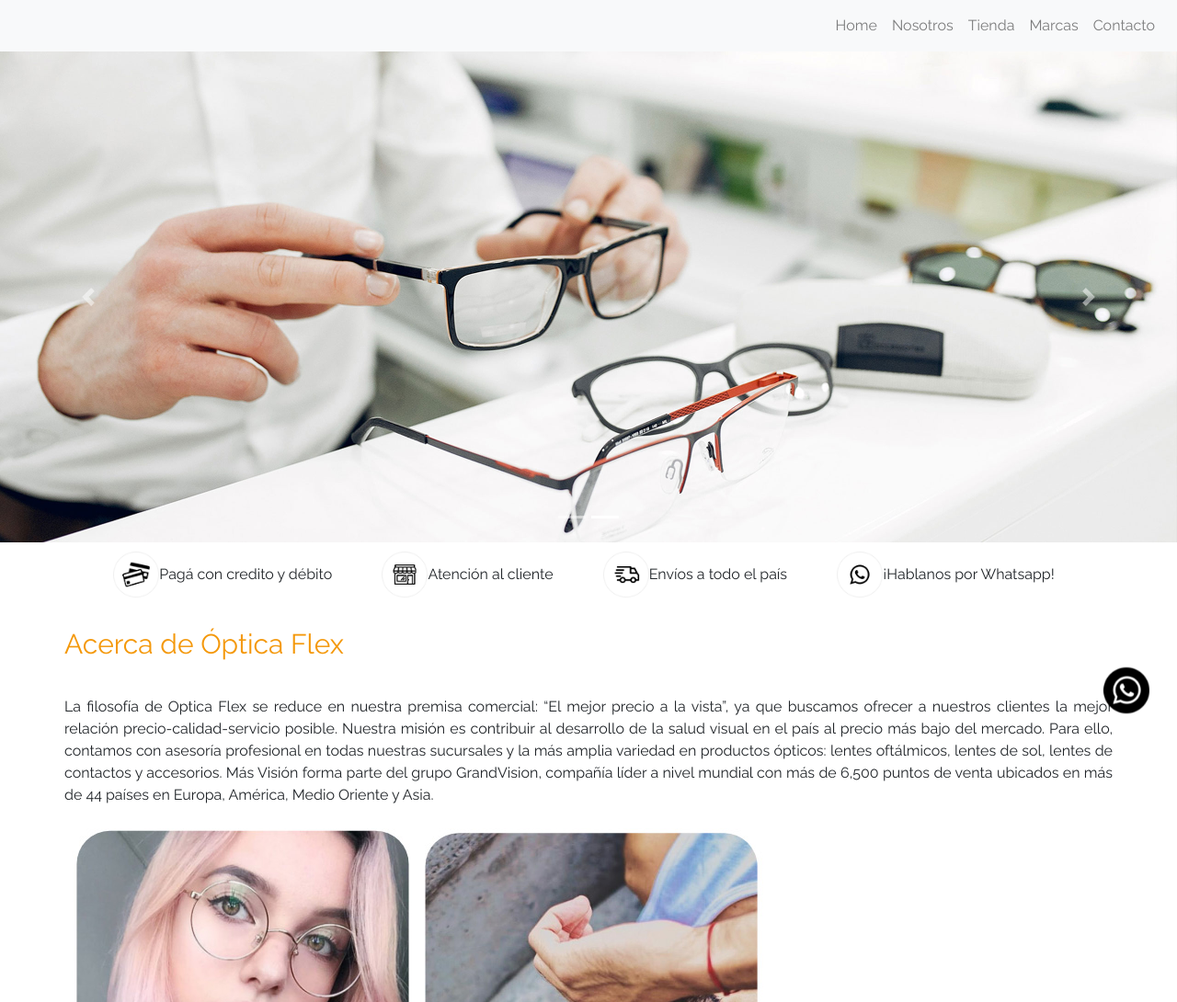
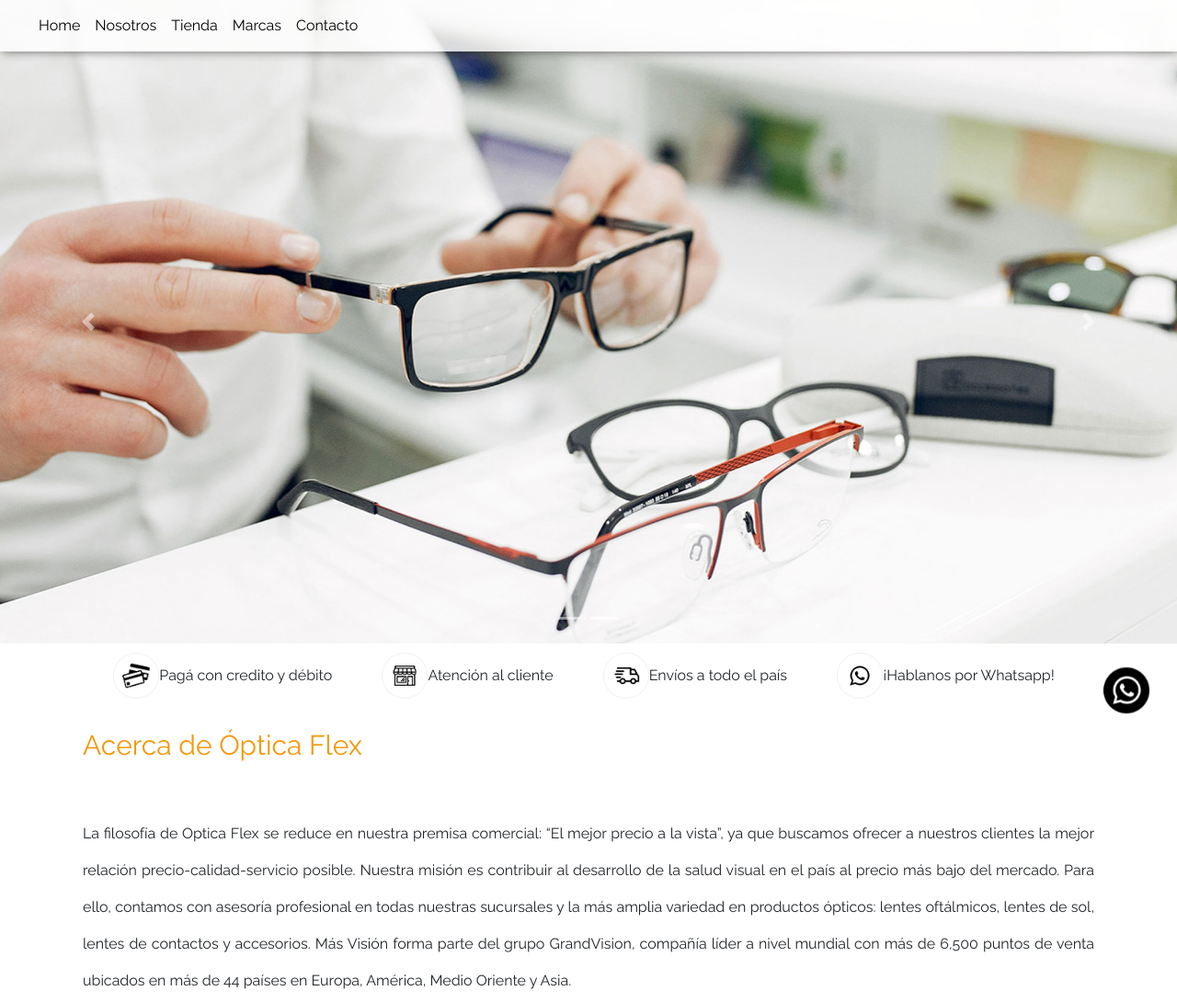
Before and after one commit to Comnicgithub/opticaflex, a plain HTML site: page pages/nosotros.html in a window 1280 px wide. Shown: the top 1090 px of the page at 92% size. Drawn offline with nearby package versions, Linux system fonts and the light colour scheme.

Commit message:
Configuracion del nav bar y slide

```diff
--- a/pages/nosotros.html
+++ b/pages/nosotros.html
@@ -1,16 +1,19 @@
 <!DOCTYPE html>
 <html lang="es">
+
 <head>
     <meta charset="UTF-8">
     <meta http-equiv="X-UA-Compatible" content="IE=edge">
     <meta name="viewport" content="width=device-width, initial-scale=1.0">
     <link rel="shortcut icon" href="../img/glasses.png">
-    <link rel="stylesheet" href="https://cdn.jsdelivr.net/npm/bootstrap@4.6.1/dist/css/bootstrap.min.css" integrity="sha384-zCbKRCUGaJDkqS1kPbPd7TveP5iyJE0EjAuZQTgFLD2ylzuqKfdKlfG/eSrtxUkn" crossorigin="anonymous">
+    <link rel="stylesheet" href="https://cdn.jsdelivr.net/npm/bootstrap@4.6.1/dist/css/bootstrap.min.css"
+        integrity="sha384-zCbKRCUGaJDkqS1kPbPd7TveP5iyJE0EjAuZQTgFLD2ylzuqKfdKlfG/eSrtxUkn" crossorigin="anonymous">
     <link rel="stylesheet" href="../style.css">
     <link href="https://unpkg.com/aos@2.3.1/dist/aos.css" rel="stylesheet">
     <title>Optica flex - Nosotros</title>
 
 </head>
+
 <body>
     <script src="https://unpkg.com/aos@next/dist/aos.js"></script>
     <script>
@@ -27,7 +30,7 @@
                     <span class="navbar-toggler-icon"></span>
                 </button>
                 <!-- Navbar links -->
-                    <div class="collapse navbar-collapse justify-content-end" id="collapsibleNavbar">
+                <div class="collapse navbar-collapse" id="collapsibleNavbar">
                     <ul class="navbar-nav">
                         <li class="nav-item">
                             <a class="nav-link" href="../index.html">Home</a>
@@ -79,7 +82,8 @@
             <div class="nav2">
                 <ul class="iconos" data-aos="fade-down">
                     <li><img src="../img/1-615cda901c28b.png" alt="" width="50px">Pagá con credito y débito </li>
-                    <li><img src="../img/02-6112e14f82899-615c9e4b713e3-615cda906f346.png" alt="" width="50px">Atención al cliente</li>
+                    <li><img src="../img/02-6112e14f82899-615c9e4b713e3-615cda906f346.png" alt="" width="50px">Atención
+                        al cliente</li>
                     <li><img src="../img/3-615cda90a1544.png" alt="" width="50px">Envíos a todo el país</li>
                     <li><img src="../img/4-615cda90caa45.png" alt="" width="50px"> ¡Hablanos por Whatsapp!</li>
                 </ul>
@@ -87,12 +91,15 @@
         </div>
     </header>
     <!-- FIN HEADER -->
-    <main class="container" data-aos="fade-right">
+    <main class="container-sm" data-aos="fade-right">
         <div class="row">
-            <div><h1>Acerca de Óptica Flex</h1></div>
+            <div>
+                <h1>Acerca de Óptica Flex</h1>
+            </div>
         </div>
         <div class="row">
-        <div><p>La filosofía de Optica Flex se reduce en nuestra premisa comercial: “El mejor
+            <div class="nosotros">
+                <p>La filosofía de Optica Flex se reduce en nuestra premisa comercial: “El mejor
                     precio a la vista”, ya que buscamos ofrecer a nuestros clientes la mejor
                     relación precio-calidad-servicio posible.
 
@@ -105,7 +112,7 @@
                     con más de 6,500 puntos de venta ubicados en más de 44 países en Europa,
                     América, Medio Oriente y Asia.</p>
             </div>
-        <div><img src="../img/imgnosotros.jpg" alt="imagen-nosotros" data-aos="fade-right" class="img-fluid" ></div>
+            <div><img src="../img/imgnosotros.jpg" alt="imagen-nosotros" data-aos="fade-right" class="img-fluid"></div>
         </div>
     </main>
     <!-- marcas y suscripcion -->
@@ -125,7 +132,7 @@
                 <form action="enviar.php" method="post" enctype="text/plain">
                     <label for="hombre">¡Recibí las mejores ofertas!</label>
                     <input type="email" name="email" placeholder="Tu Mail" required />
-                <input class="suscripcionboton" type="submit" value="Suscribirme"/>
+                    <input class="suscripcionboton" type="submit" value="Suscribirme" />
                 </form>
             </div>
         </div>
@@ -147,8 +154,15 @@
             </div>
         </div>
     </footer>
-    <script src="https://cdn.jsdelivr.net/npm/jquery@3.5.1/dist/jquery.slim.min.js" integrity="sha384-DfXdz2htPH0lsSSs5nCTpuj/zy4C+OGpamoFVy38MVBnE+IbbVYUew+OrCXaRkfj" crossorigin="anonymous"></script>
-    <script src="https://cdn.jsdelivr.net/npm/popper.js@1.16.1/dist/umd/popper.min.js" integrity="sha384-9/reFTGAW83EW2RDu2S0VKaIzap3H66lZH81PoYlFhbGU+6BZp6G7niu735Sk7lN" crossorigin="anonymous"></script>
-    <script src="https://cdn.jsdelivr.net/npm/bootstrap@4.6.1/dist/js/bootstrap.min.js" integrity="sha384-VHvPCCyXqtD5DqJeNxl2dtTyhF78xXNXdkwX1CZeRusQfRKp+tA7hAShOK/B/fQ2" crossorigin="anonymous"></script>
+    <script src="https://cdn.jsdelivr.net/npm/jquery@3.5.1/dist/jquery.slim.min.js"
+        integrity="sha384-DfXdz2htPH0lsSSs5nCTpuj/zy4C+OGpamoFVy38MVBnE+IbbVYUew+OrCXaRkfj" crossorigin="anonymous">
+    </script>
+    <script src="https://cdn.jsdelivr.net/npm/popper.js@1.16.1/dist/umd/popper.min.js"
+        integrity="sha384-9/reFTGAW83EW2RDu2S0VKaIzap3H66lZH81PoYlFhbGU+6BZp6G7niu735Sk7lN" crossorigin="anonymous">
+    </script>
+    <script src="https://cdn.jsdelivr.net/npm/bootstrap@4.6.1/dist/js/bootstrap.min.js"
+        integrity="sha384-VHvPCCyXqtD5DqJeNxl2dtTyhF78xXNXdkwX1CZeRusQfRKp+tA7hAShOK/B/fQ2" crossorigin="anonymous">
+    </script>
 </body>
+
 </html>
--- a/style.css
+++ b/style.css
@@ -43,7 +43,6 @@
     font-size: 16px;
     justify-content: center;
     align-items: center;
-
     }
 a {
         outline: none;
@@ -78,10 +77,37 @@
 .contenedor2 {
     width: 1200px;
 }
+.navbar-light a{
+    color: #000000!important;
+}
+.navbar-light a:hover{
+    color: #F4980A!important;
+}
+.bg-light {
+    position: fixed;
+    z-index: 1;
+    width: 100%;
+    background-color: rgba(255, 255, 255, 0.801)!important;
+    box-shadow: 2px 0 10px #00000091;
+}
+.nav-link {
+    text-align: center;
+}
+.carousel-control-next {
+    z-index: 0;
+}
+.carousel-item {
+    min-height: 700px;
+}
+.carousel-item img {
+    object-fit: cover;
+    min-height: 700px;
+}
 h1 {
     font-size: 30px;
     color: #F4980A;
     padding-bottom: 30px;
+    padding-left: 20px;
 }
 .titular {
     display: flex;
@@ -208,9 +234,11 @@
 .marcas {
     padding: 30px;
 }
-.nosotros2{
-    padding: 10px;
-    width: 1200px;
+.nosotros {
+    padding: 20px;
+}
+.nosotros p {
+    line-height: 40px;
 }
 .forms {
     text-align: center;
```
Lines whose indentation alone changed are shown as unchanged.
